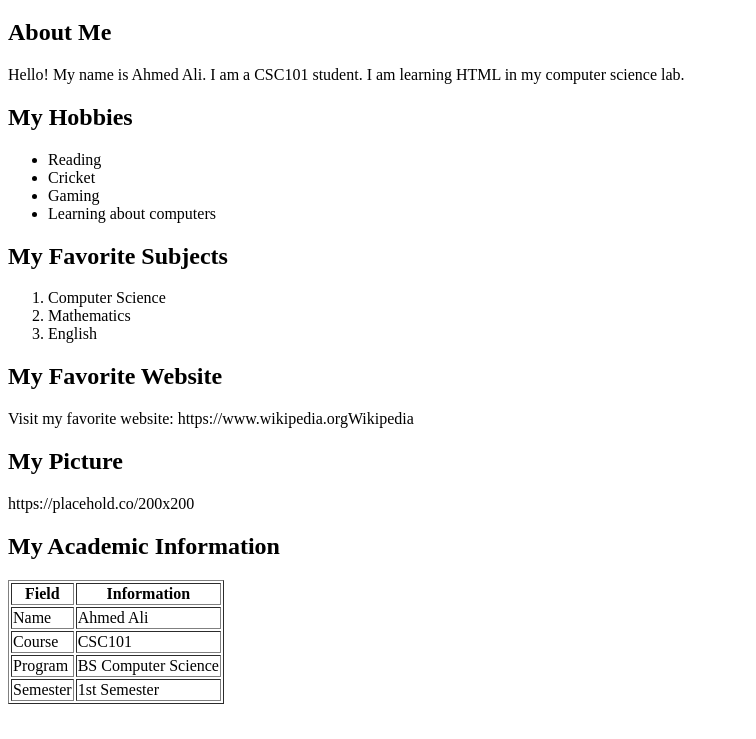
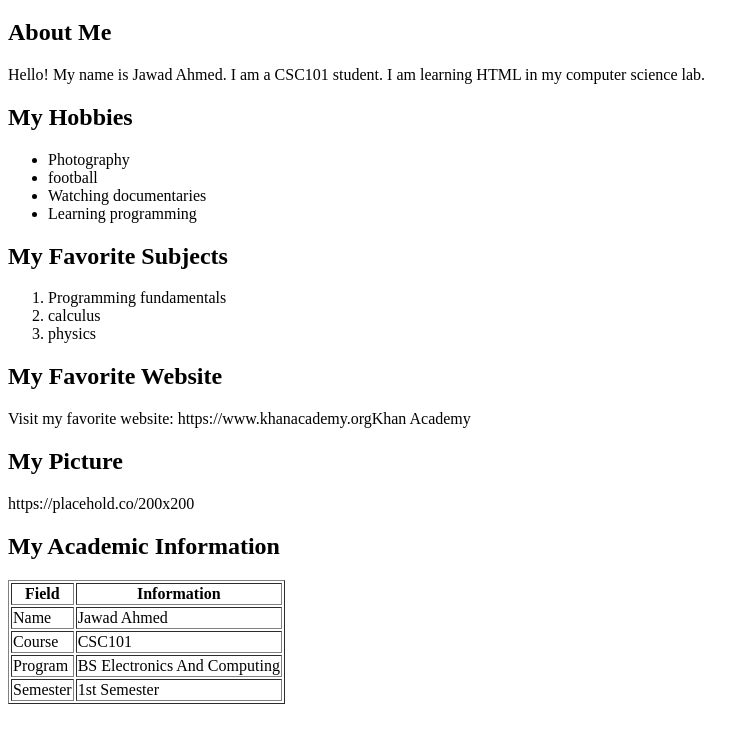
Before and after one commit to JAWAD035/my-first-html-page, a plain HTML site: page index.html in a window 1280 px wide. Shown: the part 61-800 px from the top of the page, without its empty margins (0-756 px from the left). Drawn offline with Linux system fonts and the light colour scheme.

Commit message:
Update index.html

```diff
--- a/index.html
+++ b/index.html
@@ -4,26 +4,26 @@
     <title>My First HTML Page</title>
 </head>
 <body>
-    <h1>My Personal Profile</h1>
+    <h1 style="color: barkblue;">My Personal Profile</h1>
     <h2>About Me</h2>
-    <p>Hello! My name is Ahmed Ali. I am a CSC101 student. I am learning HTML in my computer science lab.</p>
+    <p>Hello! My name is Jawad Ahmed. I am a CSC101 student. I am learning HTML in my computer science lab.</p>
     <h2>My Hobbies</h2>
     <ul>
-        <li>Reading</li>
-        <li>Cricket</li>
-        <li>Gaming</li>
-        <li>Learning about computers</li>
+        <li>Photography</li>
+        <li>football</li>
+        <li>Watching documentaries</li>
+        <li>Learning programming</li>
     </ul>
     <h2>My Favorite Subjects</h2>
     <ol>
-        <li>Computer Science</li>
-        <li>Mathematics</li>
-        <li>English</li>
+        <li>Programming fundamentals</li>
+        <li>calculus</li>
+        <li>physics</li>
     </ol>
     <h2>My Favorite Website</h2>
     <p>
         Visit my favorite website:
-        https://www.wikipedia.orgWikipedia</a>
+        https://www.khanacademy.orgKhan Academy</a>
     </p>
     <h2>My Picture</h2>
     https://placehold.co/200x200
@@ -35,7 +35,7 @@
         </tr>
         <tr>
             <td>Name</td>
-            <td>Ahmed Ali</td>
+            <td>Jawad Ahmed</td>
         </tr>
         <tr>
             <td>Course</td>
@@ -43,12 +43,12 @@
         </tr>
         <tr>
             <td>Program</td>
-            <td>BS Computer Science</td>
+            <td>BS Electronics And Computing</td>
         </tr>
         <tr>
             <td>Semester</td>
             <td>1st Semester</td>
         </tr>
     </table>
-</body>
+</body style="background-color: lightblue;">
 </html>
```
